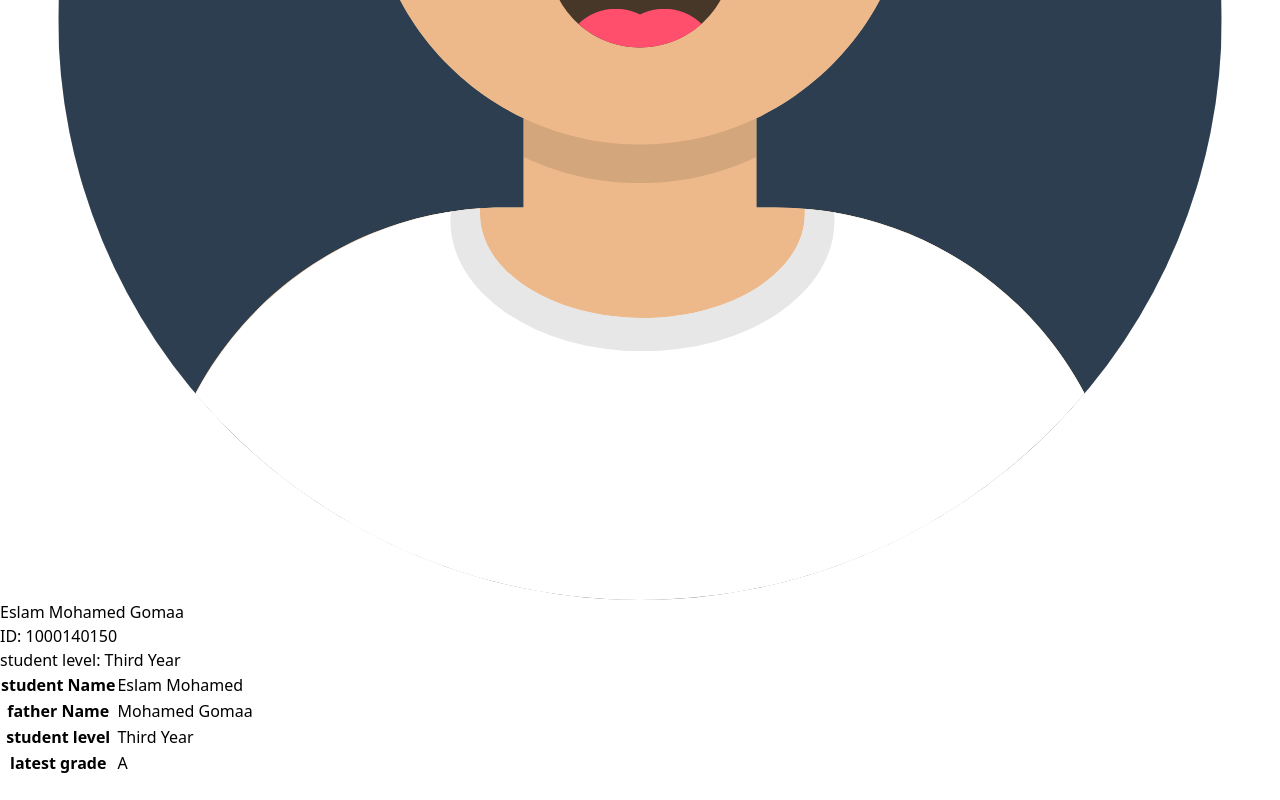
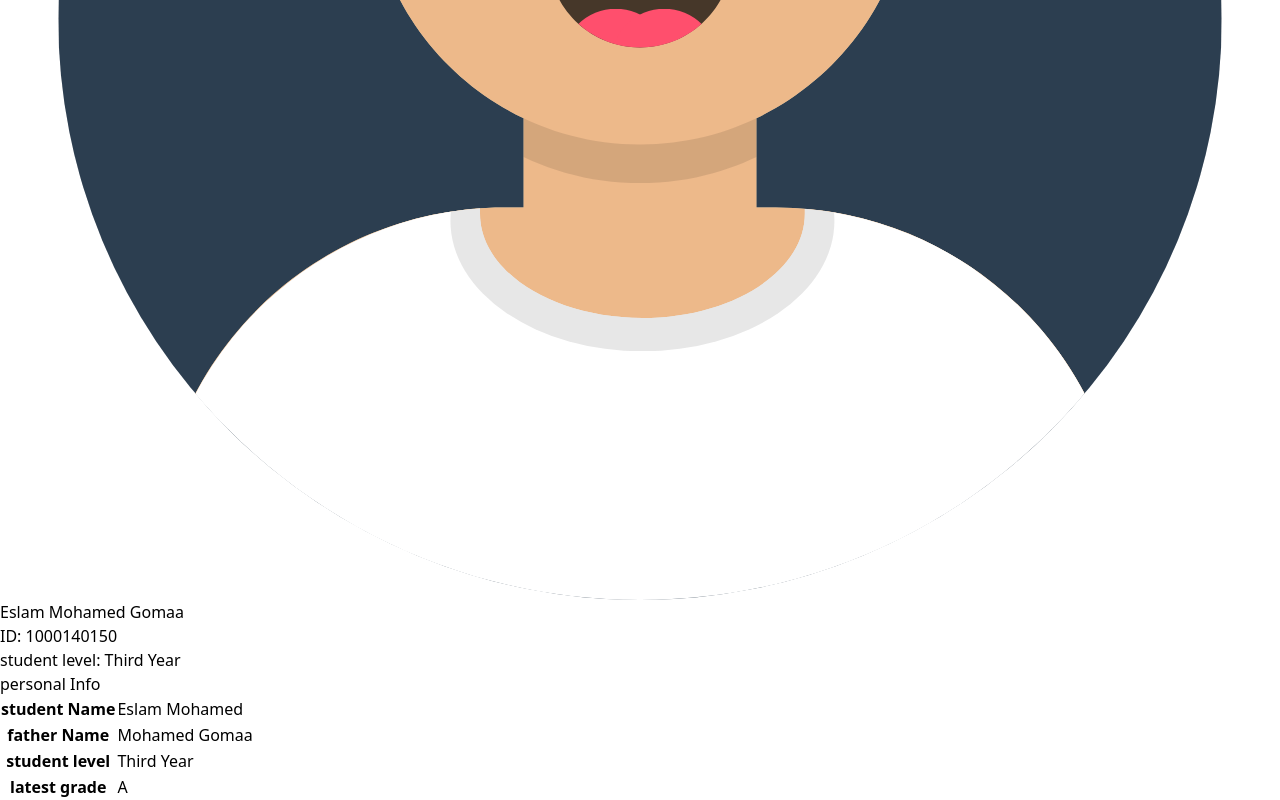
Before and after one commit to Eslam-Mohamed-G/student-portal, a React (Vite) app: page / in a window 1280 px wide. Shown: the part 6177-6977 px from the top of the page. Before the commit the page ends 6953 px from the top, so only its background shows below. Built offline with nearby package versions, Linux system fonts and the light colour scheme.

Commit message:
Add Arabic and English content to Home page

```diff
--- a/src/Components/2_home/Profile.jsx
+++ b/src/Components/2_home/Profile.jsx
@@ -23,8 +23,10 @@ function Profile() {
 
 
             <div>
-                <div className="relative overflow-x-auto shadow-md sm:rounded-lg">
-                    <table className="w-full text-sm text-left rtl:text-right text-gray-500 dark:text-gray-400 capitalize">
+                <div className="relative overflow-x-auto shadow-md sm:rounded-xl lg:w-1/2 mt-4">
+                    <h3 className='capitalize font-bold text-xl tracking-tight text-[#153e6a] border-b border-[#153e6a] mb-3'>{t("personalInfo.personalInfo")}</h3>
+
+                    <table className="w-full text-sm text-left rtl:text-right text-[#3b9dd4] capitalize">
                         {/* <thead className="text-xs text-gray-700 uppercase bg-gray-50 dark:bg-gray-700 dark:text-gray-400">
                             <tr>
                                 <th scope="col" className="px-6 py-3">
@@ -36,32 +38,32 @@ function Profile() {
                             </tr>
                         </thead> */}
                         <tbody>
-                            <tr className="odd:bg-white odd:dark:bg-gray-900 even:bg-gray-50 even:dark:bg-gray-800 border-b dark:border-gray-700 border-gray-200">
-                                <th scope="row" className="px-6 py-4 font-medium text-gray-900 whitespace-nowrap dark:text-white">
+                            <tr className="odd:bg-white odd:dark:bg-gray-900 even:bg-gray-50 even:dark:bg-gray-800 border-b dark:border-gray-700 border-[#153e6a]">
+                                <th scope="row" className="px-6 py-4 text-[#153e6a] font-bold whitespace-nowrap dark:text-white">
                                 {t('personalInfo.studentName.title')}
                                 </th>
                                 <td className="px-6 py-4">
                                 {t('personalInfo.studentName.content')}
                                 </td>
                             </tr>
-                            <tr className="odd:bg-white odd:dark:bg-gray-900 even:bg-gray-50 even:dark:bg-gray-800 border-b dark:border-gray-700 border-gray-200">
-                                <th scope="row" className="px-6 py-4 font-medium text-gray-900 whitespace-nowrap dark:text-white">
+                            <tr className="odd:bg-white odd:dark:bg-gray-900 even:bg-gray-50 even:dark:bg-gray-800 border-b dark:border-gray-700 border-[#153e6a]">
+                                <th scope="row" className="px-6 py-4 text-[#153e6a] font-bold whitespace-nowrap dark:text-white">
                                 {t('personalInfo.fatherName.title')}
                                 </th>
                                 <td className="px-6 py-4">
                                 {t('personalInfo.fatherName.content')}
                                 </td>
                             </tr>
-                            <tr className="odd:bg-white odd:dark:bg-gray-900 even:bg-gray-50 even:dark:bg-gray-800 border-b dark:border-gray-700 border-gray-200">
-                                <th scope="row" className="px-6 py-4 font-medium text-gray-900 whitespace-nowrap dark:text-white">
+                            <tr className="odd:bg-white odd:dark:bg-gray-900 even:bg-gray-50 even:dark:bg-gray-800 border-b dark:border-gray-700 border-[#153e6a]">
+                                <th scope="row" className="px-6 py-4 text-[#153e6a] font-bold whitespace-nowrap dark:text-white">
                                 {t('personalInfo.level.title')}
                                 </th>
                                 <td className="px-6 py-4">
                                 {t('personalInfo.level.content')}
                                 </td>
                             </tr>
-                            <tr className="odd:bg-white odd:dark:bg-gray-900 even:bg-gray-50 even:dark:bg-gray-800 border-b dark:border-gray-700 border-gray-200">
-                                <th scope="row" className="px-6 py-4 font-medium text-gray-900 whitespace-nowrap dark:text-white">
+                            <tr className="odd:bg-white odd:dark:bg-gray-900 even:bg-gray-50 even:dark:bg-gray-800 dark:border-gray-700">
+                                <th scope="row" className="px-6 py-4 text-[#153e6a] font-bold whitespace-nowrap dark:text-white">
                                 {t('personalInfo.grade.title')}
                                 </th>
                                 <td className="px-6 py-4">
--- a/src/locales/ar/translation.json
+++ b/src/locales/ar/translation.json
@@ -6,6 +6,7 @@
       "tabsResults": "النتائج"
     },
     "personalInfo": {
+      "personalInfo": "المعلومات الشخصية",
       "title": "إسلام محمد جمعة",
       "id": "الرقم: 1000140150",
       "studentName": {
--- a/src/locales/en/translation.json
+++ b/src/locales/en/translation.json
@@ -6,6 +6,7 @@
       "tabsResults": "Results"
     },
     "personalInfo": {
+      "personalInfo":"personal Info",
       "title": "Eslam Mohamed Gomaa",
       "id": "ID: 1000140150",
       "studentName": {
```
